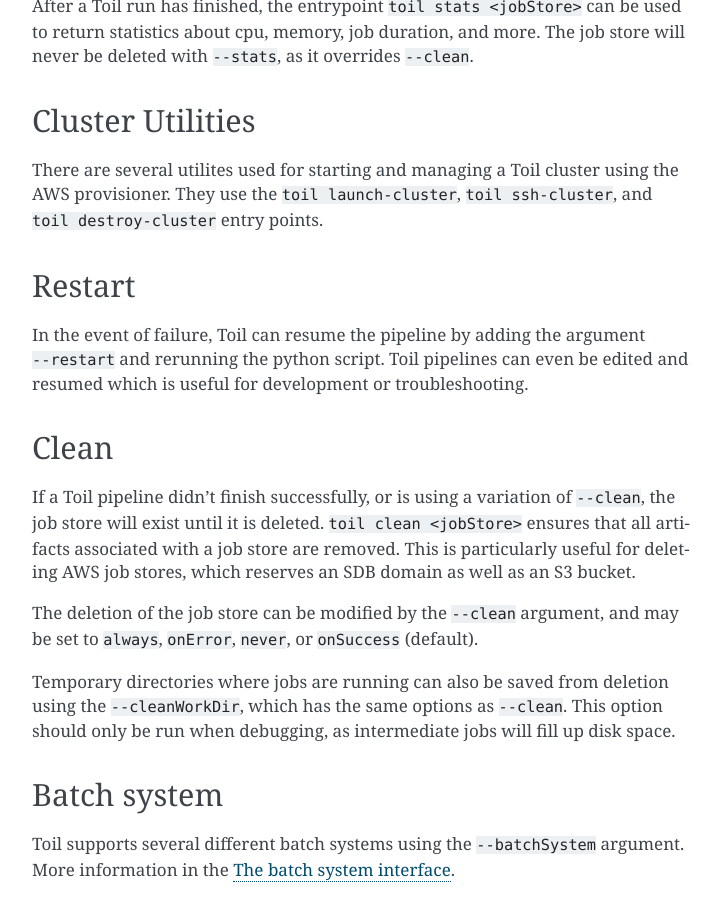
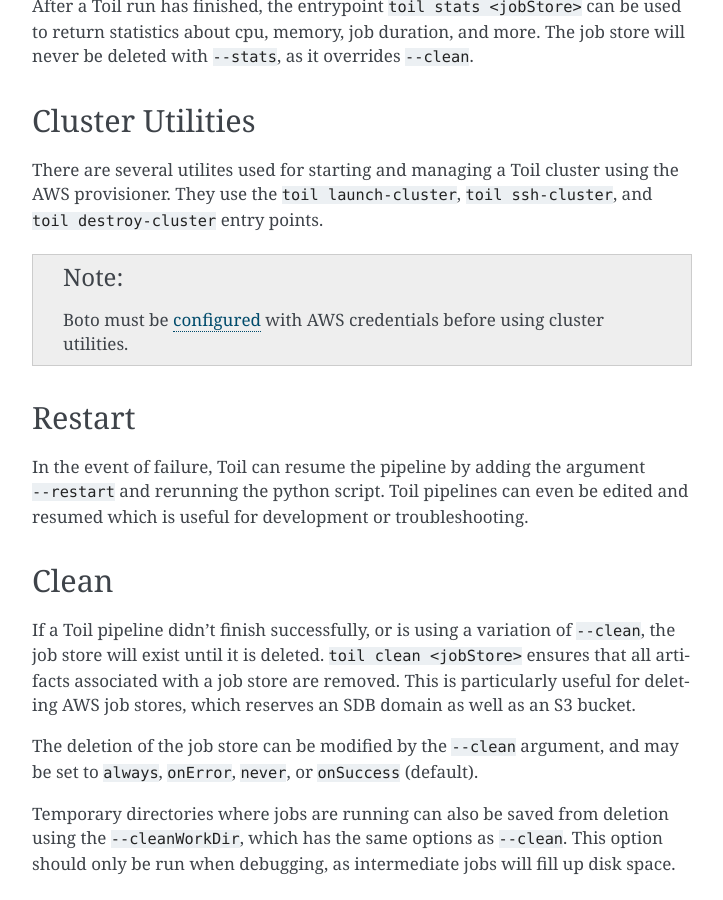
Before and after one commit to DataBiosphere/toil, a Sphinx documentation site: the page built from docs/cli.rst, in a window 1280 px wide and 900 px high, scrolled down 811 px. Shown: the whole window, without its empty margins (388-1111 px from the left). Built offline with Sphinx 7.4.7, drawn with Linux system fonts in a browser that asks for light colours; the version number could not be read and is left out.

Commit message:
Clarify boto setup for cluster utilities (fixes #1348)

```diff
--- a/docs/cli.rst
+++ b/docs/cli.rst
@@ -40,6 +40,12 @@
 There are several utilites used for starting and managing a Toil cluster using
 the AWS provisioner. They use the ``toil launch-cluster``,
 ``toil ssh-cluster``, and ``toil destroy-cluster`` entry points.
+
+.. note::
+
+   Boto must be `configured`_ with AWS credentials before using cluster utilities.
+
+.. _configured: http://boto3.readthedocs.io/en/latest/guide/quickstart.html#configuration
 
 Restart
 -------
```
